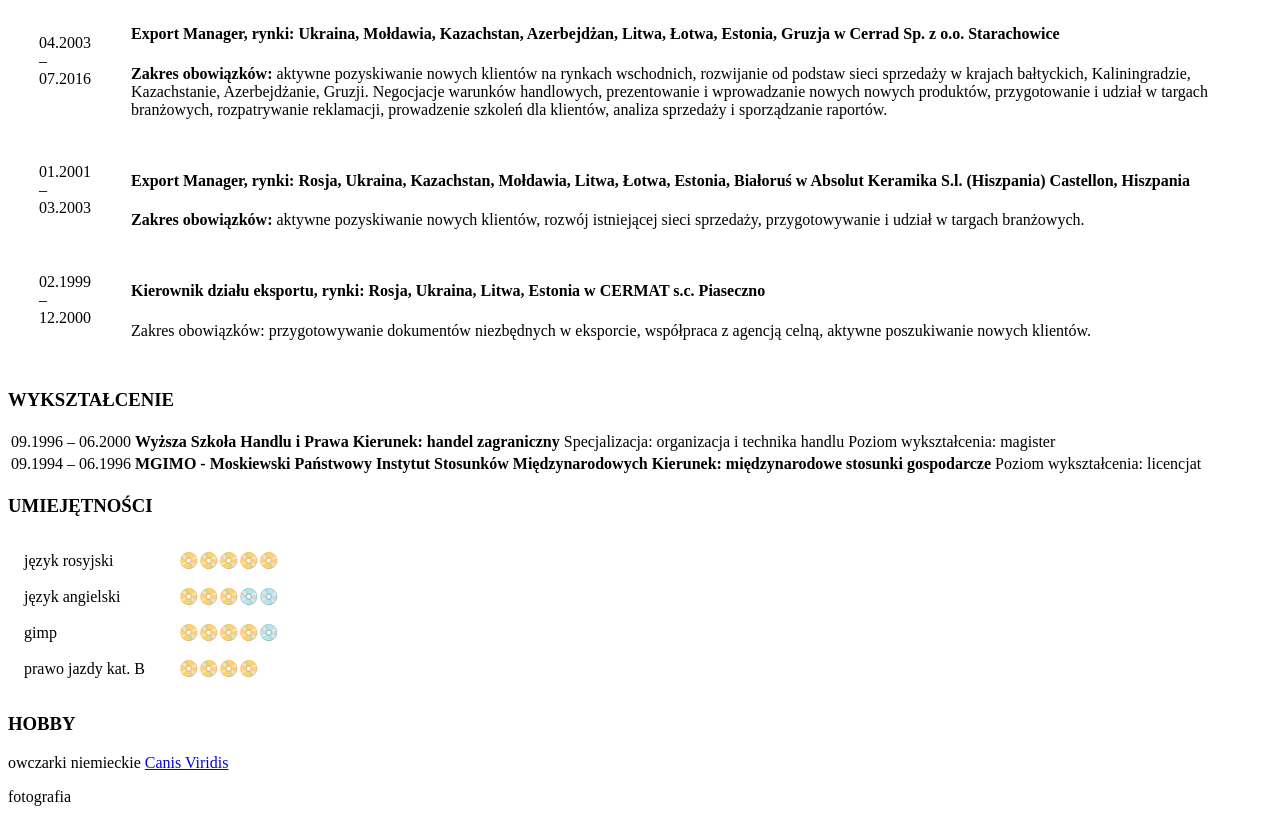
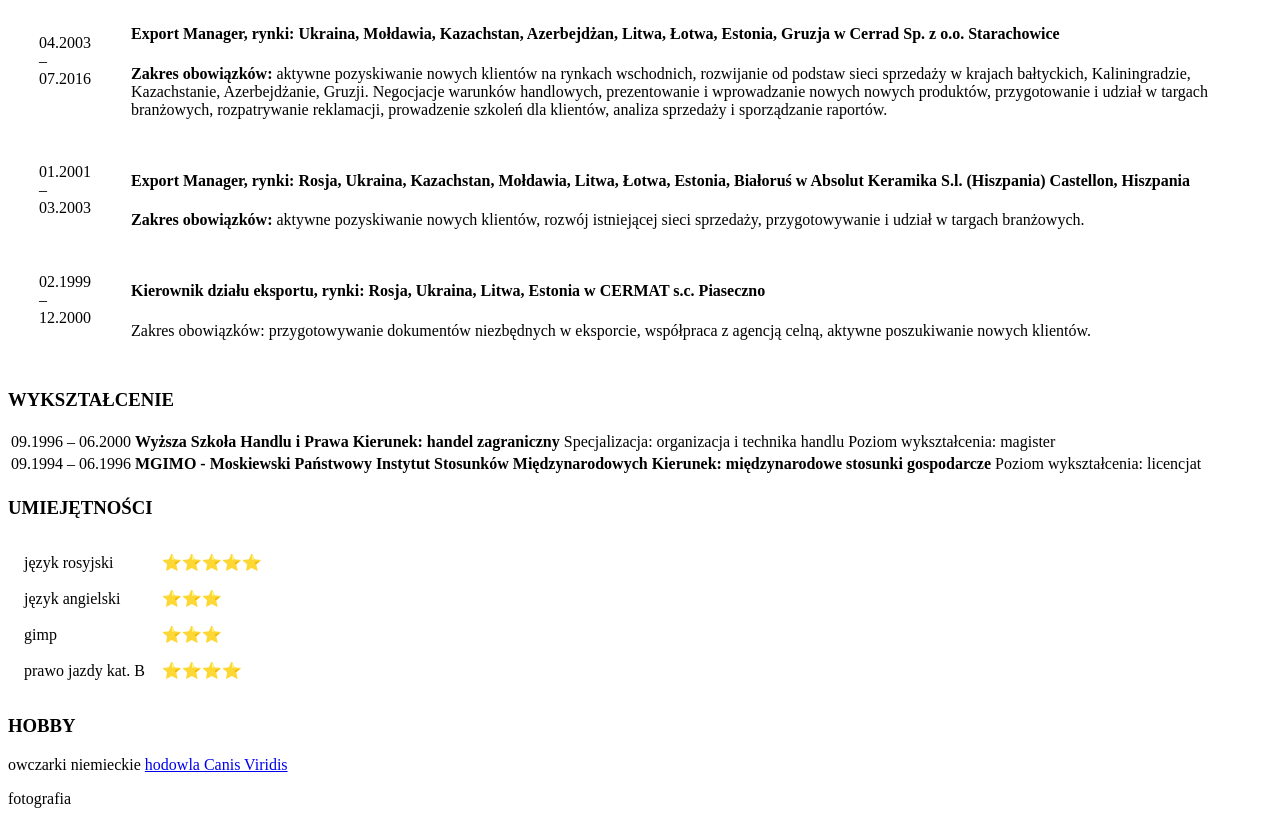
Before and after one commit to MalgorzataPi/CV, a plain HTML site: page index.html in a window 1280 px wide. Shown: the part 729-1553 px from the top of the page. Drawn offline with Linux system fonts and the light colour scheme.

Commit message:
Add files via upload
dodałam zwiazdki

```diff
--- a/index.html
+++ b/index.html
@@ -3,7 +3,9 @@
 
 <head>
   <meta charset="utf-8">
-
+<title>😈Malgorzata Pintera's Personal Site</title>
+</head>
+<body >
   <table cellspacing = 30>
     <tr>
       <td><img src = "CVbialy.jpg"></td>
@@ -31,7 +33,7 @@
 
 </form>
       <hr>
-</head><p><em>Jestem export managerem z 18-letnim doświadczeniem w sprzedaży płytek ceramicznych i materiałów wykończeniowych do WNP i krajów bałtyckich. Współpracowałam i negocjowałam warunki sprzedaży z hurtowniami materiałów budowlanych, z marketami, a także w brałam udział w przetargach, inwestycjach. Od podstaw budowałam sieć sprzedaży na Ukrainie, Litwie, Łotwie, w Estonii, Kazachstanie. Azerbejdżanie. Współpracowałam i nadzorowałam pracę miejscowych agentów.</em></p>
+<p><em>Jestem export managerem z 18-letnim doświadczeniem w sprzedaży płytek ceramicznych i materiałów wykończeniowych do WNP i krajów bałtyckich. Współpracowałam i negocjowałam warunki sprzedaży z hurtowniami materiałów budowlanych, z marketami, a także w brałam udział w przetargach, inwestycjach. Od podstaw budowałam sieć sprzedaży na Ukrainie, Litwie, Łotwie, w Estonii, Kazachstanie. Azerbejdżanie. Współpracowałam i nadzorowałam pracę miejscowych agentów.</em></p>
 
 
 <table></table>
@@ -71,7 +73,7 @@
 targach branżowych.
 </td>
     </tr>
-    <tr><td>02.1999 – 12.2000</td>
+    <tr><td >02.1999 – 12.2000</td>
       <td><h4>Kierownik działu eksportu, rynki: Rosja, Ukraina, Litwa,
 Estonia w CERMAT s.c. Piaseczno</h4>
 
@@ -100,26 +102,28 @@
 </td>
 </tr>
 
-      </tbody>
+<tr>
     </tr>
   </table>
   <h3>UMIEJĘTNOŚCI</h3>
   <table cellspacing =15
   >
     <tr>
-      <td>język rosyjski                           </td><td></td><td>📀📀📀📀📀</td>
+      <td>język rosyjski</td><td>
+        ⭐⭐⭐⭐⭐</td>
+
       <tr>
-      <td>język angielski</td><td></td><td>📀📀📀💿💿</td></tr>
-    <tr>  <td>gimp</td><td></td><td>📀📀📀📀💿</td></tr>
+      <td>język angielski</td><td>⭐⭐⭐</td></tr>
+    <tr>  <td>gimp</td><td>⭐⭐⭐</td></tr>
 
-    <tr>  <td>prawo jazdy kat. B</td><td></td><td>📀📀📀📀                               </td></tr>
+    <tr>  <td>prawo jazdy kat. B</td><td>⭐⭐⭐⭐                             </td></tr>
 
 
   </table>
   <h3> HOBBY </h3>
  <p>owczarki niemieckie
-  <a href =  "http://www.canis-viridis.pl" >Canis Viridis </a></p>
+  <a href =  "http://www.canis-viridis.pl" >hodowla Canis Viridis </a></p>
   <p>fotografia</p>
 
-
+</body>
 </html>
```
